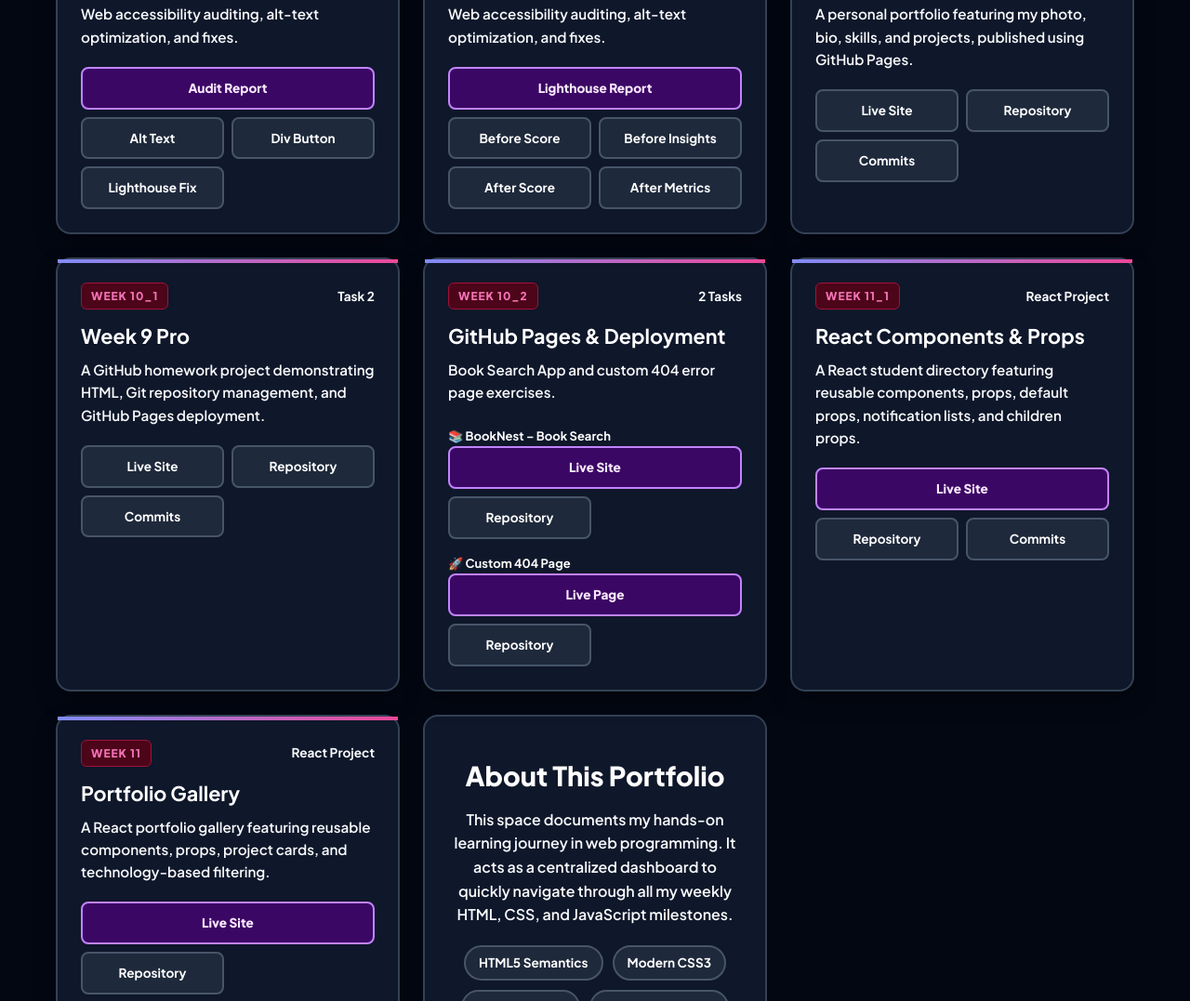
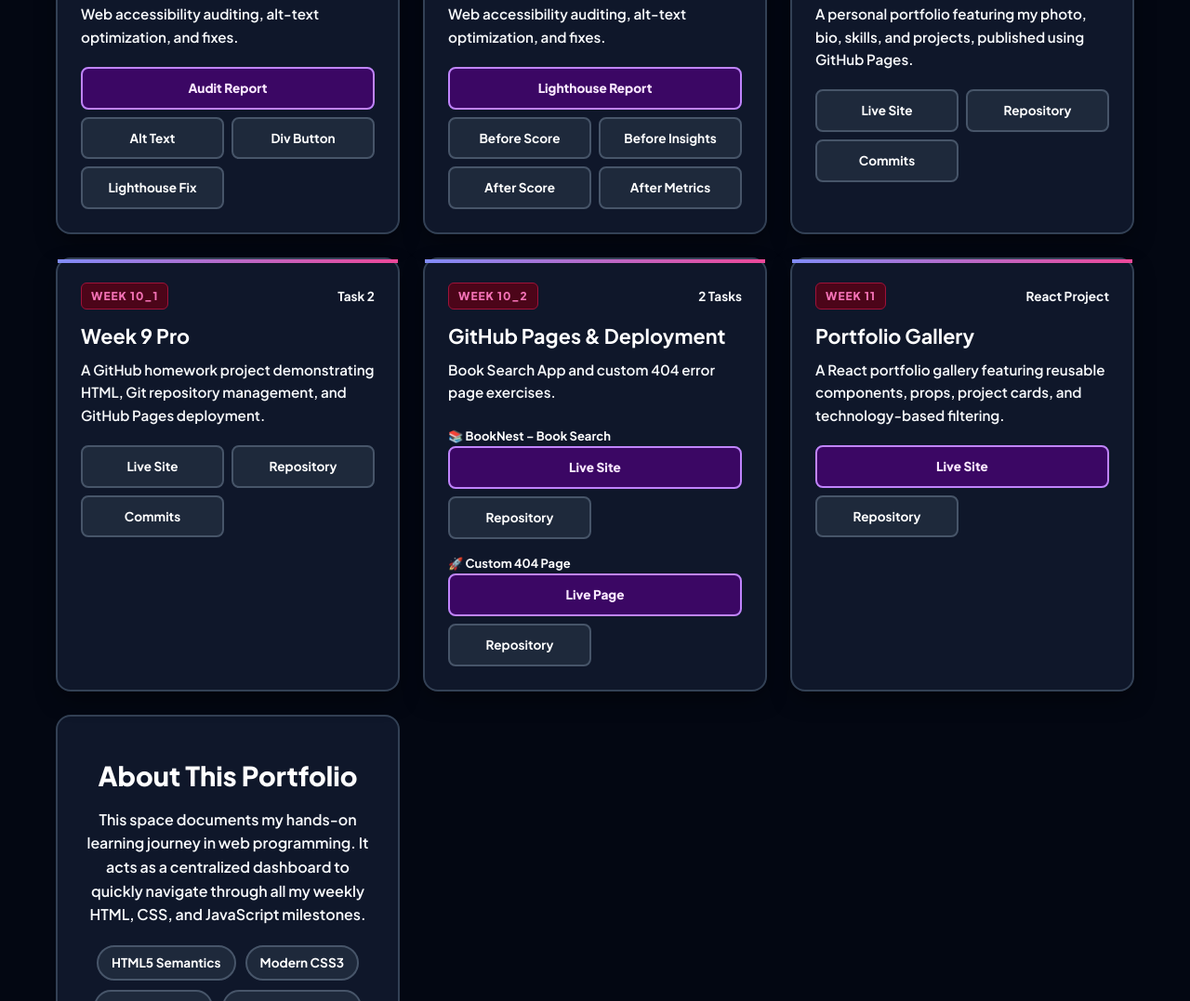
Before and after one commit to rawatimansingh718-Vk/Iman, a plain HTML site: page index.html in a window 1280 px wide. Shown: the part 2394-3471 px from the top of the page at 93% size. Drawn offline with Linux system fonts and the light colour scheme.

Commit message:
Update index.html

```diff
--- a/index.html
+++ b/index.html
@@ -685,34 +685,6 @@
 </div>
 
 
-<!-- Week 11_1 -->
-<div class="week-card">
-    <div class="card-top">
-        <span class="week-badge">Week 11_1</span>
-        <span class="task-counter">React Project</span>
-    </div>
-
-    <h3>React Components & Props</h3>
-    <p>A React student directory featuring reusable components, props, default props, notification lists, and children props.</p>
-
-    <div class="tasks-container">
-        <a href="https://rawatimansingh718-vk.github.io/task11/"
-           class="task-btn special" target="_blank" rel="noopener noreferrer">
-            Live Site
-        </a>
-
-        <a href="https://github.com/rawatimansingh718-Vk/task11"
-           class="task-btn" target="_blank" rel="noopener noreferrer">
-            Repository
-        </a>
-
-        <a href="https://github.com/rawatimansingh718-Vk/task11/commits/main/"
-           class="task-btn" target="_blank" rel="noopener noreferrer">
-            Commits
-        </a>
-    </div>
-</div>
-
 
 <!-- Week 11: Portfolio Gallery -->
 <div class="week-card">
```
